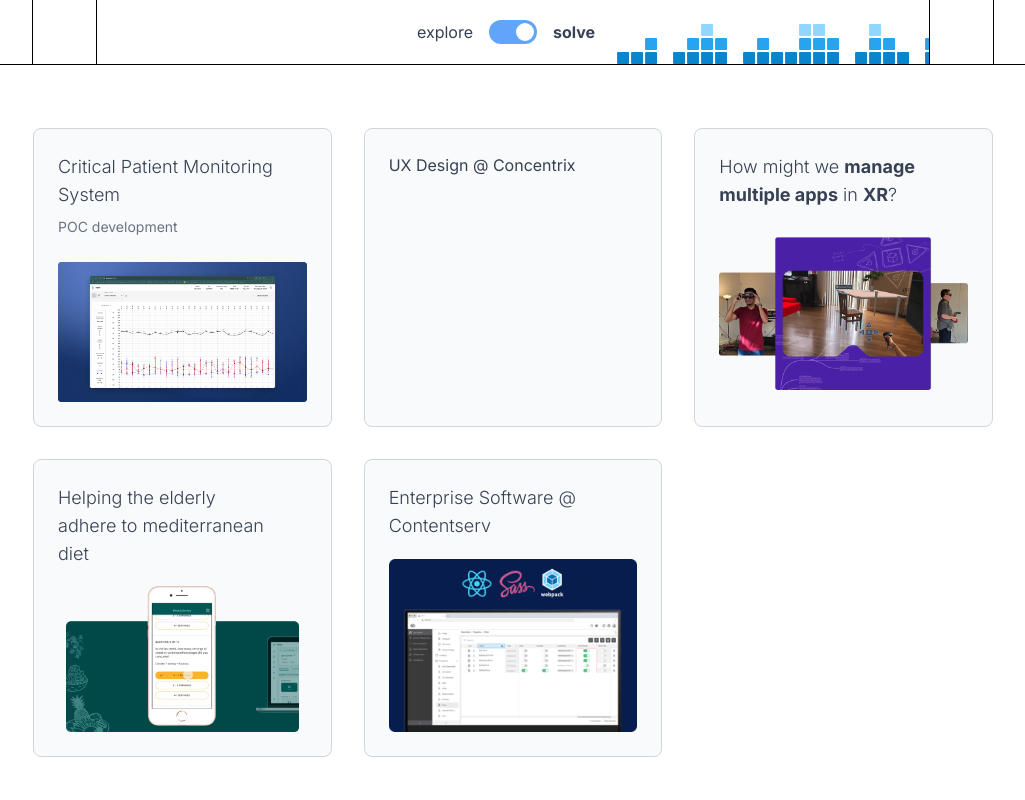
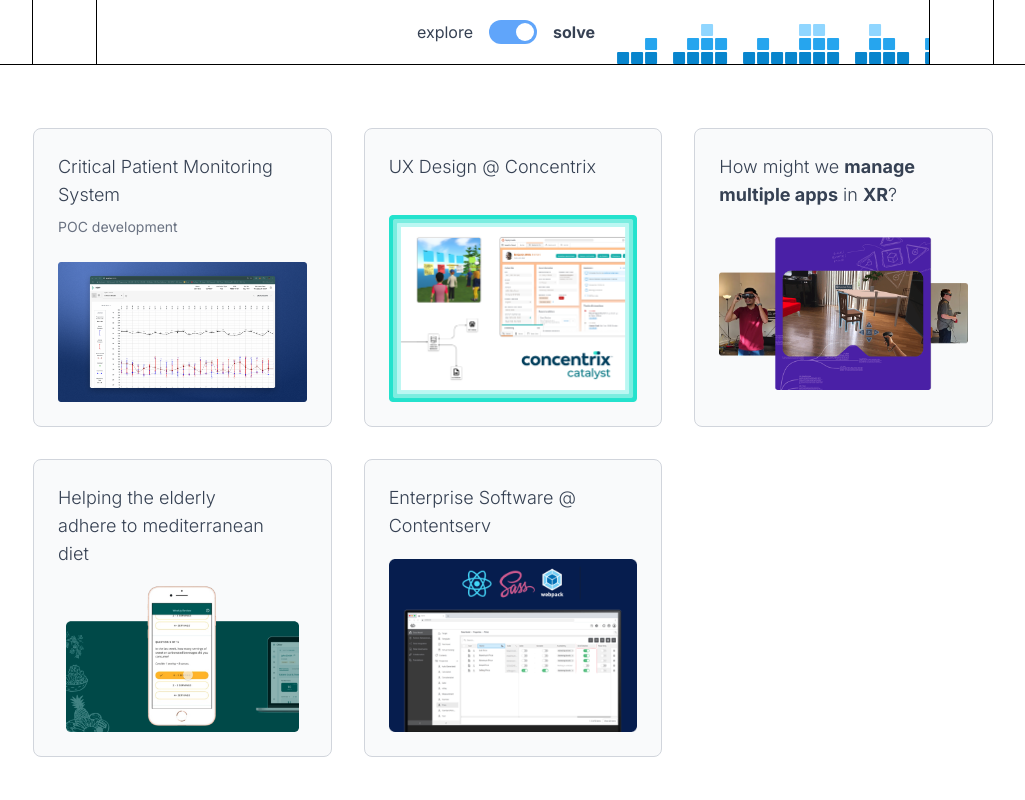
Before and after one commit to sidomatic11/portfolio-2025, a Next.js app: page / in a window 1280 px wide. Both pictures are taken after a click on the element 640 px from the left and 32 px from the top of the page. Shown: the top 800 px of the page, without its empty margins (127-1152 px from the left). Built offline with nearby package versions, Linux system fonts and the light colour scheme; some icons are missing.

Commit message:
cnx thumbnail

```diff
--- a/app/page.tsx
+++ b/app/page.tsx
@@ -158,7 +158,12 @@ function HomeContent() {
 						)}
 
 						<ProjectCard link="/solve/ux-at-concentrix">
-							<p>UX Design @ Concentrix</p>
+							<div className="flex flex-col gap-4 h-full">
+								<p className="text-lg font-light">UX Design @ Concentrix</p>
+								<div className="relative w-full flex-1 flex flex-col items-end">
+									<Image src="/thumbnails/concentrix.png" alt="Concentrix" fill className="object-contain object-bottom" />
+								</div>
+							</div>
 						</ProjectCard>
 
 
```
Also changed, not shown: public/thumbnails/concentrix.png (added).
